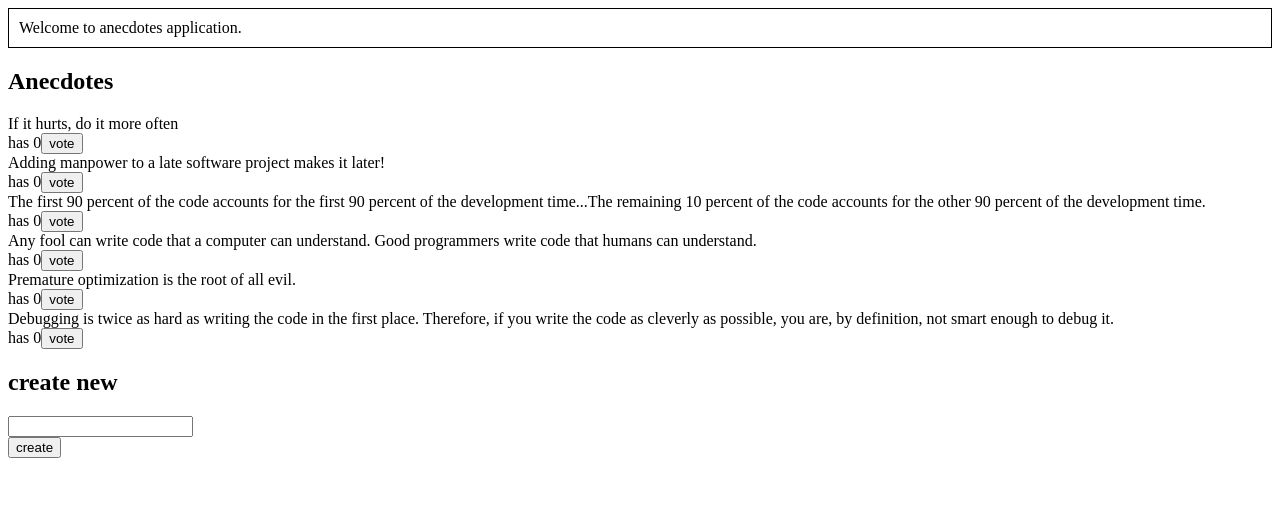
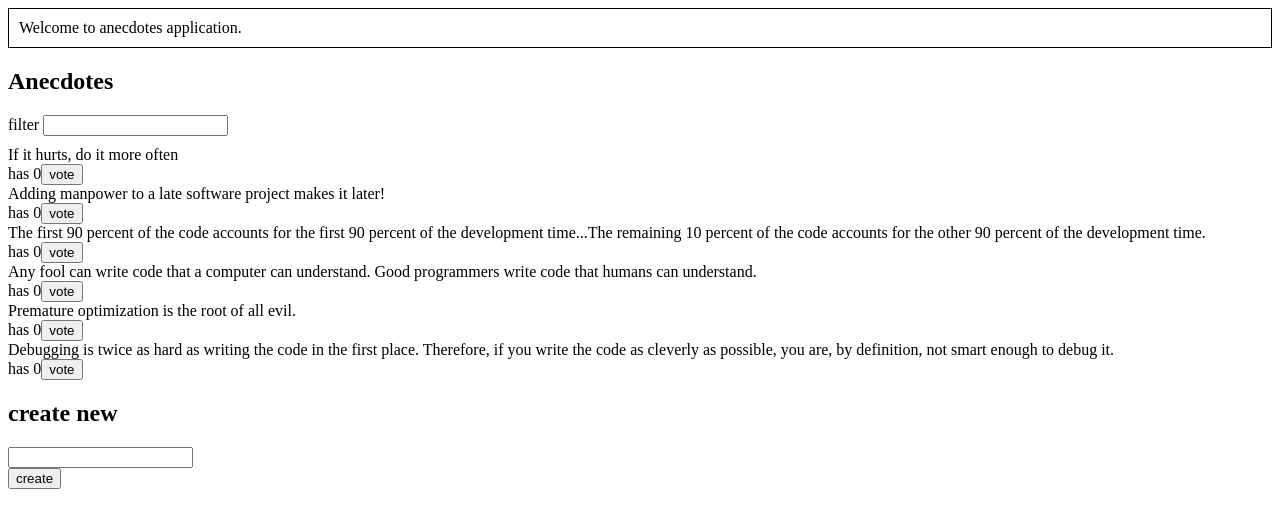
Before and after one commit to k-salih/FullStackOpen-Exercises, a React (Create React App) app in the folder part6/redux-anecdotes/: page / in a window 1280 px wide. Shown: the top 528 px of the page. Built offline with nearby package versions, Linux system fonts and the light colour scheme.

Commit message:
Add solution for the anecdotes step 10 (6.12)

```diff
--- a/part6/redux-anecdotes/src/components/AnectodeList.js
+++ b/part6/redux-anecdotes/src/components/AnectodeList.js
@@ -1,12 +1,18 @@
 import { useSelector, useDispatch } from 'react-redux'
 import { vote } from '../reducers/anecdoteReducer'
 import { setNotification, clearNotification } from '../reducers/notificationReducer'
-
-
+import Filter from './Filter'
 
 const AnectodeList = () => {
-    const unorderedAnecdotes = useSelector(state => state.anecdotes)
+    const unorderedAnecdotes = useSelector(state => {
+        if (state.filter === '') {
+            return state.anecdotes
+        }
+        return state.anecdotes.filter(anecdote => anecdote.content.toLowerCase().includes(state.filter.toLowerCase()))
+    })
+
     const anecdotes = unorderedAnecdotes.slice().sort((a, b) => b.votes - a.votes)
+
     const dispatch = useDispatch()
 
     const voteAnecdote = (anecdote) => {
@@ -20,6 +26,7 @@ const AnectodeList = () => {
     return (
         <div>
             <h2>Anecdotes</h2>
+            <Filter />
             {anecdotes.map(anecdote =>
                 <div key={anecdote.id}>
                 <div>
--- /dev/null
+++ b/part6/redux-anecdotes/src/components/Filter.js
@@ -0,0 +1,23 @@
+import filterReducer, { setFilter } from "../reducers/filterReducer";
+import {useDispatch} from "react-redux";
+
+const Filter = () => {
+    const dispatch = useDispatch()
+
+    const handleChange = (event) => {
+        // input-field value is in variable event.target.value
+        dispatch(setFilter(event.target.value))
+    }
+
+    const style = {
+        marginBottom: 10
+    }
+
+    return (
+        <div style={style}>
+            filter <input onChange={handleChange}/>
+        </div>
+    )
+}
+
+export default Filter
--- /dev/null
+++ b/part6/redux-anecdotes/src/reducers/filterReducer.js
@@ -0,0 +1,17 @@
+import { createSlice } from '@reduxjs/toolkit'
+
+const initialState = ''
+
+const filterReducer = createSlice({
+    name: 'filter',
+    initialState,
+    reducers: {
+        setFilter: (state, action) => {
+            return action.payload
+        }
+    }
+})
+
+export const { setFilter } = filterReducer.actions
+
+export default filterReducer.reducer
--- a/part6/redux-anecdotes/src/store.js
+++ b/part6/redux-anecdotes/src/store.js
@@ -1,11 +1,13 @@
 import reducer from './reducers/anecdoteReducer'
 import notificationReducer from './reducers/notificationReducer'
 import { configureStore} from '@reduxjs/toolkit'
+import filterReducer from './reducers/filterReducer'
 
 const store = configureStore({
     reducer: {
         anecdotes: reducer,
-        notification: notificationReducer
+        notification: notificationReducer,
+        filter: filterReducer
     }
 })
 
```
